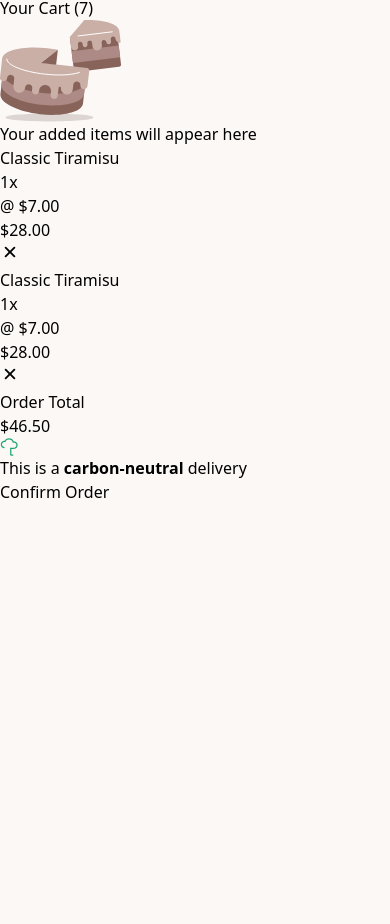
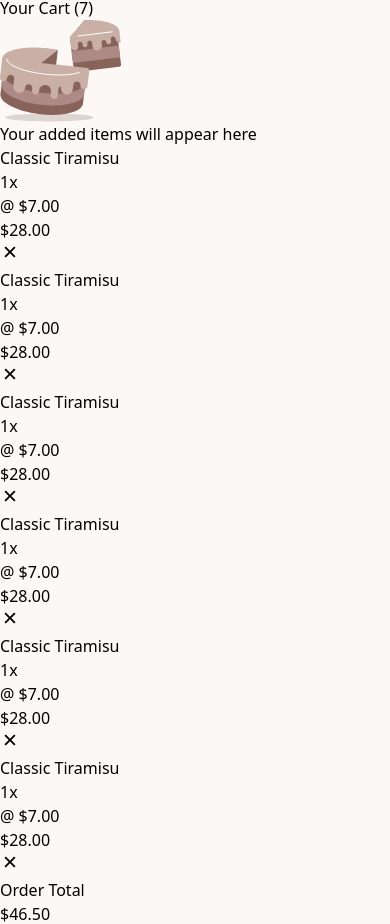
Before and after one commit to Sara01romao/product-list-with-cart-react-typescript, a React (Vite) app: page / in a window 390 px wide. Shown: the part 1760-2684 px from the top of the page. Before the commit the page ends 2264 px from the top, so only its background shows below. Built offline with nearby package versions, Linux system fonts and the light colour scheme.

Commit message:
styles: ajuste responsivo carrinho de compra e scroll

```diff
--- /dev/null
+++ b/src/pages/home/home.module.css
@@ -0,0 +1,14 @@
+
+.listCart::-webkit-scrollbar {
+    width: 6px;
+  }
+
+.listCart::-webkit-scrollbar-track {
+    background: rgb(223, 223, 223);
+}
+
+.listCart::-webkit-scrollbar-thumb {
+    background-color: rgb(190, 190, 190);
+    border-radius: 20px;
+    border: 1px solid rgb(223, 223, 223);
+}
--- a/src/pages/home/index.tsx
+++ b/src/pages/home/index.tsx
@@ -2,18 +2,19 @@ import { FaPlus } from "react-icons/fa";
 import { GrFormSubtract } from "react-icons/gr";
 import { IoClose } from "react-icons/io5";
 import { LiaCartPlusSolid } from "react-icons/lia";
+import styles from './home.module.css'
 
 
  export function Home(){
     return(
 
-      <div className=" max-w-full lg:max-w-screen-xl h-auto mx-auto flex flex-wrap gap-8  mt-16  items-center lg:items-start justify-center border">
+      <div className=" max-w-full lg:max-w-screen-xl h-auto mx-auto flex max-[1000px]:flex-wrap   gap-8 px-5  mt-16  items-center lg:items-start justify-center border">
 
-        <div className="w-2/3 ">
+        <div className=" m-auto w-4/5 min-[1000px]:w-2/3">
           <h1 className="text-3xl font-bold  text-[#260F08] mb-8">
             Desserts
           </h1>
-          <div className="border flex gap-x-6 gap-y-8 flex-wrap items-center lg:items-start justify-center lg:justify-start m-auto">
+          <div className="border flex gap-x-6 gap-y-8 flex-wrap items-center justify-center min-[1206px]:justify-start m-auto">
 
               <div>
                   <div className="relative">
@@ -137,10 +138,10 @@ import { LiaCartPlusSolid } from "react-icons/lia";
           </div>
         </div>
 
-        <div className="w-full max-w-sm p-6 bg-white rounded-xl ">
+        <div className=" border  lg:max-w-md   max-[1000px]:w-4/5   p-6 bg-white rounded-xl ">
            <h3 className="text-[#C73B0F] w-full font-bold  text-2xl mb-6 " >Your Cart (7)</h3>
 
-           <div className="flex flex-col items-center justify-center my-6">
+           <div className="flex hidden flex-col items-center justify-center my-6">
               <svg width="122" height="102" viewBox="0 0 122 102" fill="none" xmlns="http://www.w3.org/2000/svg">
                 <path opacity="0.15" d="M5.43604 97.4062C5.43604 98.4671 10.0717 99.4845 18.3233 100.235C26.5749 100.985 37.7665 101.406 49.436 101.406C61.1056 101.406 72.2971 100.985 80.5487 100.235C88.8003 99.4845 93.436 98.4671 93.436 97.4062C93.436 96.3454 88.8003 95.328 80.5487 94.5778C72.2971 93.8277 61.1056 93.4062 49.436 93.4062C37.7665 93.4062 26.5749 93.8277 18.3233 94.5778C10.0717 95.328 5.43604 96.3454 5.43604 97.4062Z" fill="#260F08"/>
                 <path d="M116.983 11.2196L69.8359 16.9796L74.1559 52.3396L118.929 46.8729C119.242 46.8367 119.544 46.7387 119.819 46.5845C120.093 46.4304 120.334 46.2232 120.528 45.975C120.721 45.7269 120.863 45.4427 120.946 45.139C121.029 44.8354 121.05 44.5183 121.009 44.2063L116.983 11.2196Z" fill="#87635A"/>
@@ -159,7 +160,69 @@ import { LiaCartPlusSolid } from "react-icons/lia";
           </div>
 
            <div className="">
-              <div className="flex flex-col ">
+              <div className={`${styles.listCart} flex flex-col overflow-y-auto max-h-96 border pr-2 `}>
+                  <div className="flex justify-between items-center border-b-2 border-[#F5EEEC] py-4 ">
+                    <div>
+                        <p className="mb-2 text-[#260F08] text-base font-medium">Classic Tiramisu</p>
+                        <div className="flex items-center gap-2">
+                          <p className="text-[#C73B0F] font-medium">1x</p>
+                          <p className="text-[#87635A]">@ $7.00</p>
+                          <p className="text-[#87635A] font-medium">$28.00</p>
+                        </div>
+                    </div>
+
+                    <button className="group border-2 rounded-full border-[#AD8A85] hover:border-[#260F08] duration-300 group-hover:duration-300">
+                        <IoClose size={20} className="text-[#AD8A85] group-hover:text-[#260F08] duration-300 group-hover:duration-300 "/>
+                    </button>
+
+                  </div>
+
+                  <div className="flex justify-between items-center border-b-2 border-[#F5EEEC] py-4 ">
+                    <div>
+                        <p className="mb-2 text-[#260F08] text-base font-medium">Classic Tiramisu</p>
+                        <div className="flex items-center gap-2">
+                          <p className="text-[#C73B0F] font-medium">1x</p>
+                          <p className="text-[#87635A]">@ $7.00</p>
+                          <p className="text-[#87635A] font-medium">$28.00</p>
+                        </div>
+                    </div>
+
+                    <button className="group border-2 rounded-full border-[#AD8A85] hover:border-[#260F08] duration-300 group-hover:duration-300">
+                        <IoClose size={20} className="text-[#AD8A85] group-hover:text-[#260F08] duration-300 group-hover:duration-300 "/>
+                    </button>
+
+                  </div>
+                  <div className="flex justify-between items-center border-b-2 border-[#F5EEEC] py-4 ">
+                    <div>
+                        <p className="mb-2 text-[#260F08] text-base font-medium">Classic Tiramisu</p>
+                        <div className="flex items-center gap-2">
+                          <p className="text-[#C73B0F] font-medium">1x</p>
+                          <p className="text-[#87635A]">@ $7.00</p>
+                          <p className="text-[#87635A] font-medium">$28.00</p>
+                        </div>
+                    </div>
+
+                    <button className="group border-2 rounded-full border-[#AD8A85] hover:border-[#260F08] duration-300 group-hover:duration-300">
+                        <IoClose size={20} className="text-[#AD8A85] group-hover:text-[#260F08] duration-300 group-hover:duration-300 "/>
+                    </button>
+
+                  </div>
+
+                  <div className="flex justify-between items-center border-b-2 border-[#F5EEEC] py-4 ">
+                    <div>
+                        <p className="mb-2 text-[#260F08] text-base font-medium">Classic Tiramisu</p>
+                        <div className="flex items-center gap-2">
+                          <p className="text-[#C73B0F] font-medium">1x</p>
+                          <p className="text-[#87635A]">@ $7.00</p>
+                          <p className="text-[#87635A] font-medium">$28.00</p>
+                        </div>
+                    </div>
+
+                    <button className="group border-2 rounded-full border-[#AD8A85] hover:border-[#260F08] duration-300 group-hover:duration-300">
+                        <IoClose size={20} className="text-[#AD8A85] group-hover:text-[#260F08] duration-300 group-hover:duration-300 "/>
+                    </button>
+
+                  </div>
                   <div className="flex justify-between items-center border-b-2 border-[#F5EEEC] py-4 ">
                     <div>
                         <p className="mb-2 text-[#260F08] text-base font-medium">Classic Tiramisu</p>
@@ -193,6 +256,8 @@ import { LiaCartPlusSolid } from "react-icons/lia";
                   </div>
 
 
+
+
               </div>
 
               <div>
```
